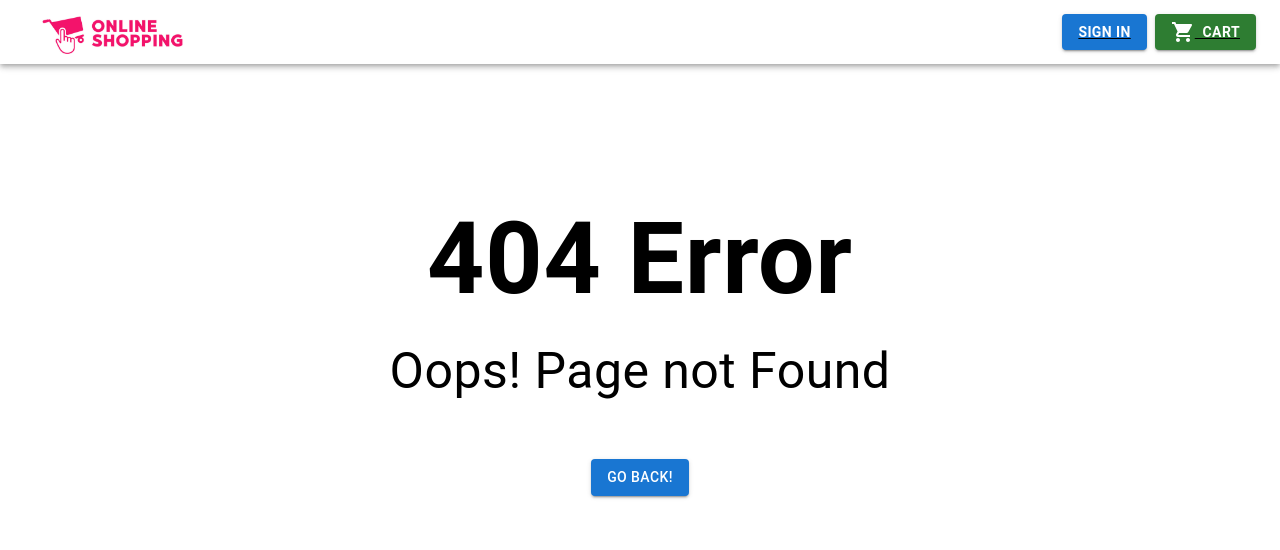
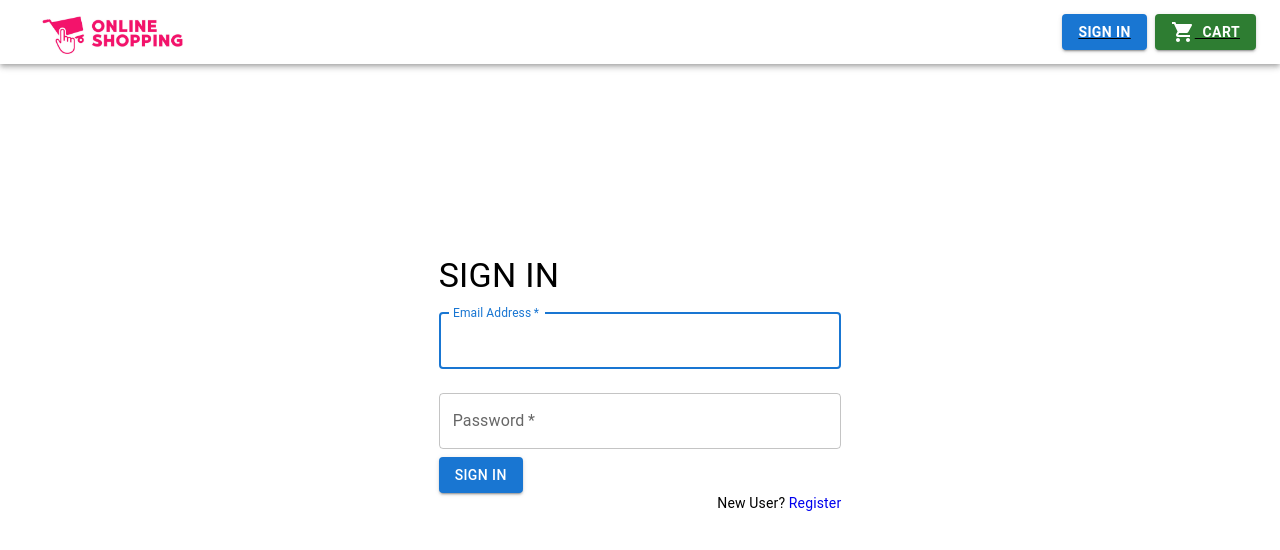
Before and after one commit to farooque-Git/online-shopping, a React (Create React App) app in the folder frontend/: page /login in a window 1280 px wide. Before the commit this address had no page. Shown: the top 550 px of the page. Built offline with nearby package versions, Linux system fonts and the light colour scheme.

Commit message:
sign-in component

```diff
--- a/frontend/src/App.js
+++ b/frontend/src/App.js
@@ -8,6 +8,7 @@ import ProductDetail from "./component/screen/ProductDetail";
 import Header from "./component/Header";
 import Footer from "./component/Footer";
 import CartScreen from "./component/screen/CartScreen";
+import LoginScreen from "./component/screen/LoginScreen";
 
 function App() {
   return (
@@ -15,6 +16,7 @@ function App() {
       <Header />
       <Routes>
         <Route path="/" element={<Home />} />
+        <Route path="/login" element={<LoginScreen />} />
         <Route path="/about" element={<About />} />
         <Route path="/contact" element={<Contact />} />
         <Route path="/product/:id" element={<ProductDetail />} />
--- a/frontend/src/actions/userAction.js
+++ b/frontend/src/actions/userAction.js
@@ -1,4 +1,4 @@
-import { axios } from "axios";
+import axios from "axios";
 import {
   USER_LOGIN_FAIL,
   USER_LOGIN_REQUEST,
--- a/frontend/src/component/Header.jsx
+++ b/frontend/src/component/Header.jsx
@@ -61,12 +61,15 @@ const Header = () => {
         </Button> */}
         <Button
           variant="contained"
-          sx={{
-            fontWeight: "bold",
-          }}
+          component={Link}
+          to="/login"
+          color="primary"
+          sx={{ fontWeight: "bold" }}
         >
           SIGN IN
         </Button>
+
+        {/* Cart Button */}
         <Button
           variant="contained"
           component={Link}
--- a/frontend/src/component/screen/LoginScreen.jsx
+++ b/frontend/src/component/screen/LoginScreen.jsx
@@ -1,15 +1,17 @@
 import React, { useState, useEffect } from "react";
-import { Link } from "react-router-dom";
-import { TextField, Button, Typography, Grid } from "@mui/material";
+import { Link, useLocation, useNavigate } from "react-router-dom";
+import { Grid, TextField, Button, Typography } from "@mui/material";
 import { useDispatch, useSelector } from "react-redux";
-import Message from "../components/shared/Message";
-import Loader from "../components/shared/Loader";
-import { login } from "../actions/userAction";
-import FormContainer from "../components/shared/FormContainer";
+import Message from "../shared/Message";
+import Loader from "../shared/Loader";
+import { login } from "../../actions/userAction";
+import FormContainer from "../shared/FormContainer";
 
-const LoginScreen = ({ location, history }) => {
+const LoginScreen = () => {
   const [email, setEmail] = useState("");
   const [password, setPassword] = useState("");
+  const location = useLocation();
+  const navigate = useNavigate();
 
   const redirect = location.search ? location.search.split("=")[1] : "/";
 
@@ -18,22 +20,35 @@ const LoginScreen = ({ location, history }) => {
   const { loading, error, userInfo } = userLogin;
 
   useEffect(() => {
+    // Redirect to the specified route if user info is available
     if (userInfo) {
-      history.push(redirect);
+      navigate(redirect);
     }
-  }, [history, userInfo, redirect]);
+  }, [navigate, userInfo, redirect]);
 
   const submitHandler = (e) => {
     e.preventDefault();
+    // Dispatch the login action
     dispatch(login(email, password));
   };
 
   return (
+    // Center the form vertically and horizontally on the page
+    <Grid
+      container
+      justifyContent="center"
+      alignItems="center"
+      style={{ minHeight: "80vh" }} // Ensure the form fills the entire viewport height
+    >
+      <Grid item xs={12} sm={8} md={6} lg={8}>
+        {" "}
+        {/* Adjust the width of the form for different screen sizes */}
         <FormContainer>
           <Typography variant="h4">SIGN IN</Typography>
           {error && <Message variant="danger">{error}</Message>}
           {loading && <Loader />}
           <form onSubmit={submitHandler}>
+            {/* Email input field */}
             <TextField
               variant="outlined"
               margin="normal"
@@ -47,6 +62,7 @@ const LoginScreen = ({ location, history }) => {
               value={email}
               onChange={(e) => setEmail(e.target.value)}
             />
+            {/* Password input field */}
             <TextField
               variant="outlined"
               margin="normal"
@@ -60,10 +76,12 @@ const LoginScreen = ({ location, history }) => {
               value={password}
               onChange={(e) => setPassword(e.target.value)}
             />
+            {/* Submit button */}
             <Button type="submit" variant="contained" color="primary">
               SIGN IN
             </Button>
           </form>
+          {/* Link to register page */}
           <Grid container justifyContent="flex-end">
             <Grid item>
               <Typography variant="body2">
@@ -78,6 +96,8 @@ const LoginScreen = ({ location, history }) => {
             </Grid>
           </Grid>
         </FormContainer>
+      </Grid>
+    </Grid>
   );
 };
 
--- /dev/null
+++ b/frontend/src/component/shared/Loader.jsx
@@ -0,0 +1,18 @@
+import React from "react";
+import CircularProgress from "@mui/material/CircularProgress";
+
+const Loader = () => {
+  return (
+    <CircularProgress
+      color="primary"
+      style={{
+        width: "100px",
+        height: "100px",
+        margin: "auto",
+        display: "block",
+      }}
+    />
+  );
+};
+
+export default Loader;
--- a/frontend/src/component/shared/Message.js
+++ b/frontend/src/component/shared/Message.js
@@ -1,9 +1,9 @@
 import React from "react";
 import Alert from "@mui/material/Alert";
 
-const Message = ({ varient, children }) => {
+const Message = ({ variant, children }) => {
   return (
-    <Alert variant={varient} severity="success">
+    <Alert variant={variant} severity="success">
       {children}
     </Alert>
   );
```
Lines whose indentation alone changed are shown as unchanged.
